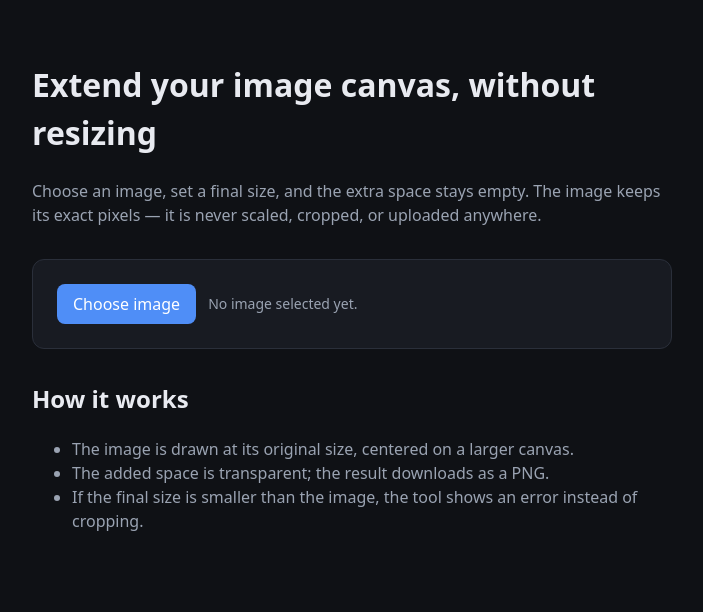
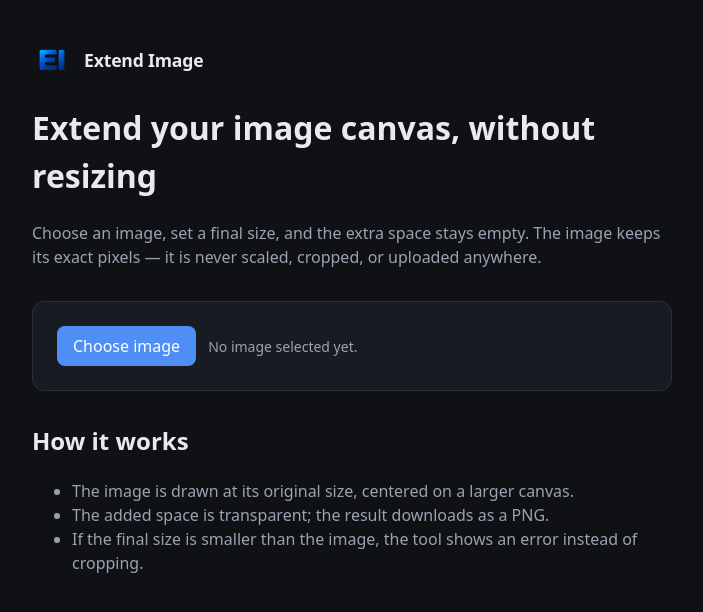
Before and after one commit to AnthonyLzq/extend-images, an Astro site: page / in a window 1280 px wide. Shown: the whole page, without its empty margins (288-991 px from the left). Built offline with nearby package versions, Linux system fonts and the light colour scheme; Astro itself is replaced by a stand-in of ours.

Commit message:
feat: rebrand to Extend Image with new logo

```diff
--- a/src/pages/index.astro
+++ b/src/pages/index.astro
@@ -5,7 +5,7 @@ import '../styles/global.css';
 const jsonLd = JSON.stringify({
   '@context': 'https://schema.org',
   '@type': 'WebApplication',
-  name: 'Custom Image Size',
+  name: 'Extend Image',
   description:
     'Extend an image canvas with empty space. Set a final size larger than the image; the image is never resized or scaled.',
   applicationCategory: 'DesignApplication',
@@ -20,12 +20,14 @@ const jsonLd = JSON.stringify({
     <meta charset="utf-8" />
     <meta name="viewport" content="width=device-width, initial-scale=1" />
     <meta name="generator" content={Astro.generator} />
-    <title>Custom Image Size — Extend an image canvas without resizing</title>
+    <title>Extend Image — Extend an image canvas without resizing</title>
+    <link rel="icon" type="image/png" href="/favicon.png" />
+    <link rel="apple-touch-icon" href="/favicon.png" />
     <meta
       name="description"
       content="Add empty space around an image without resizing it. Set any final canvas size and get a PNG with transparent padding. Free, no uploads, runs in your browser."
     />
-    <meta property="og:title" content="Custom Image Size" />
+    <meta property="og:title" content="Extend Image" />
     <meta
       property="og:description"
       content="Extend an image's canvas with empty space. No resizing, no AI, fully in your browser."
@@ -35,6 +37,10 @@ const jsonLd = JSON.stringify({
   </head>
   <body>
     <main>
+      <header class="site-header">
+        <img src="/favicon.png" alt="Extend Image logo" width="40" height="40" />
+        <span class="brand">Extend Image</span>
+      </header>
       <h1>Extend your image canvas, without resizing</h1>
       <p class="lead">
         Choose an image, set a final size, and the extra space stays empty. The
--- a/src/styles/global.css
+++ b/src/styles/global.css
@@ -28,6 +28,25 @@ main {
 
 .lead {
   color: var(--muted);
+}
+
+.site-header {
+  display: flex;
+  align-items: center;
+  gap: 0.75rem;
+  margin-bottom: 1.5rem;
+}
+
+.site-header img {
+  width: 40px;
+  height: 40px;
+  border-radius: 8px;
+}
+
+.brand {
+  font-weight: 700;
+  font-size: 1.1rem;
+  letter-spacing: -0.01em;
 }
 
 .extender {
```
Also changed, not shown: public/favicon.png (added), public/favicon.svg (deleted).
